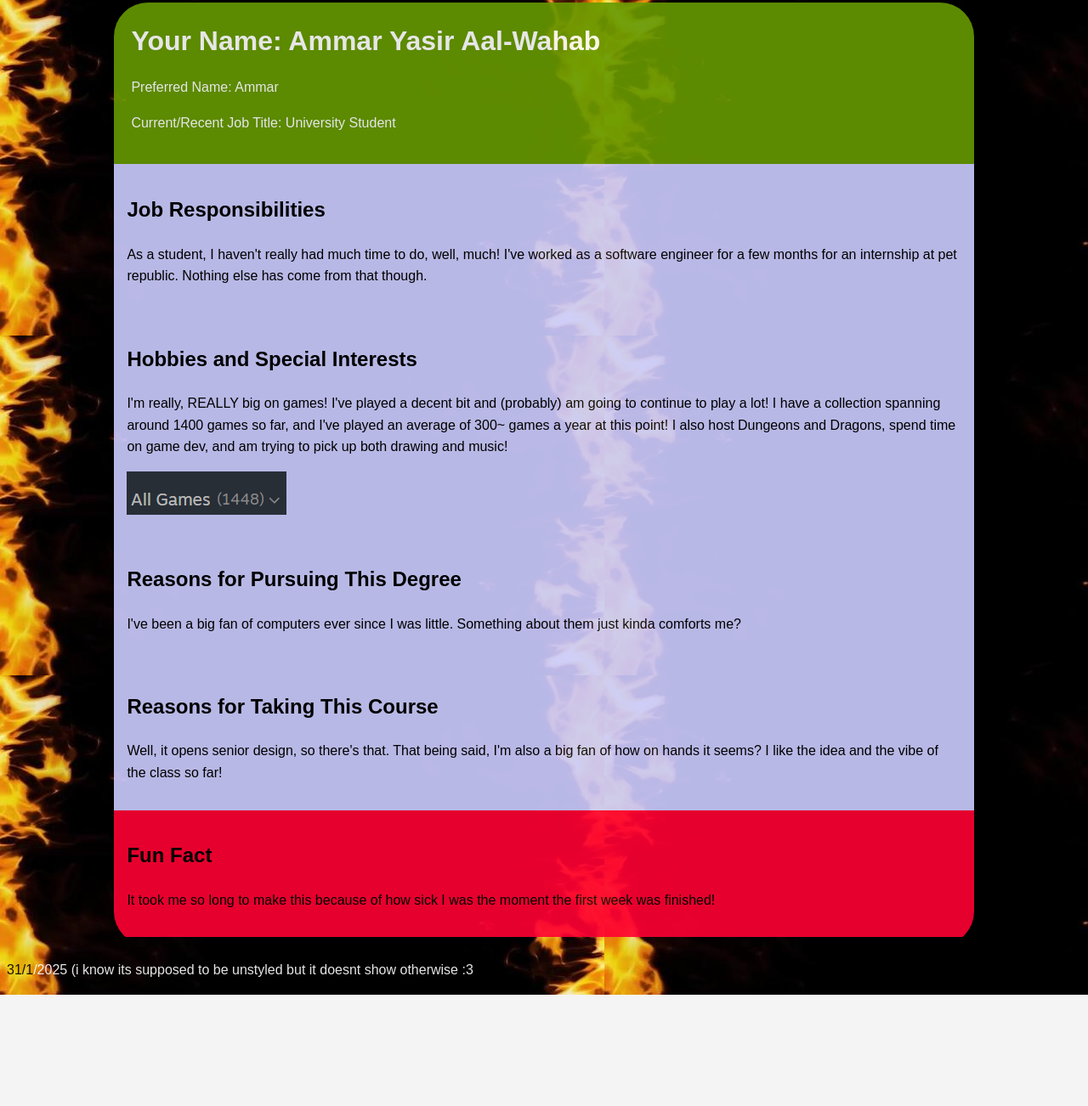
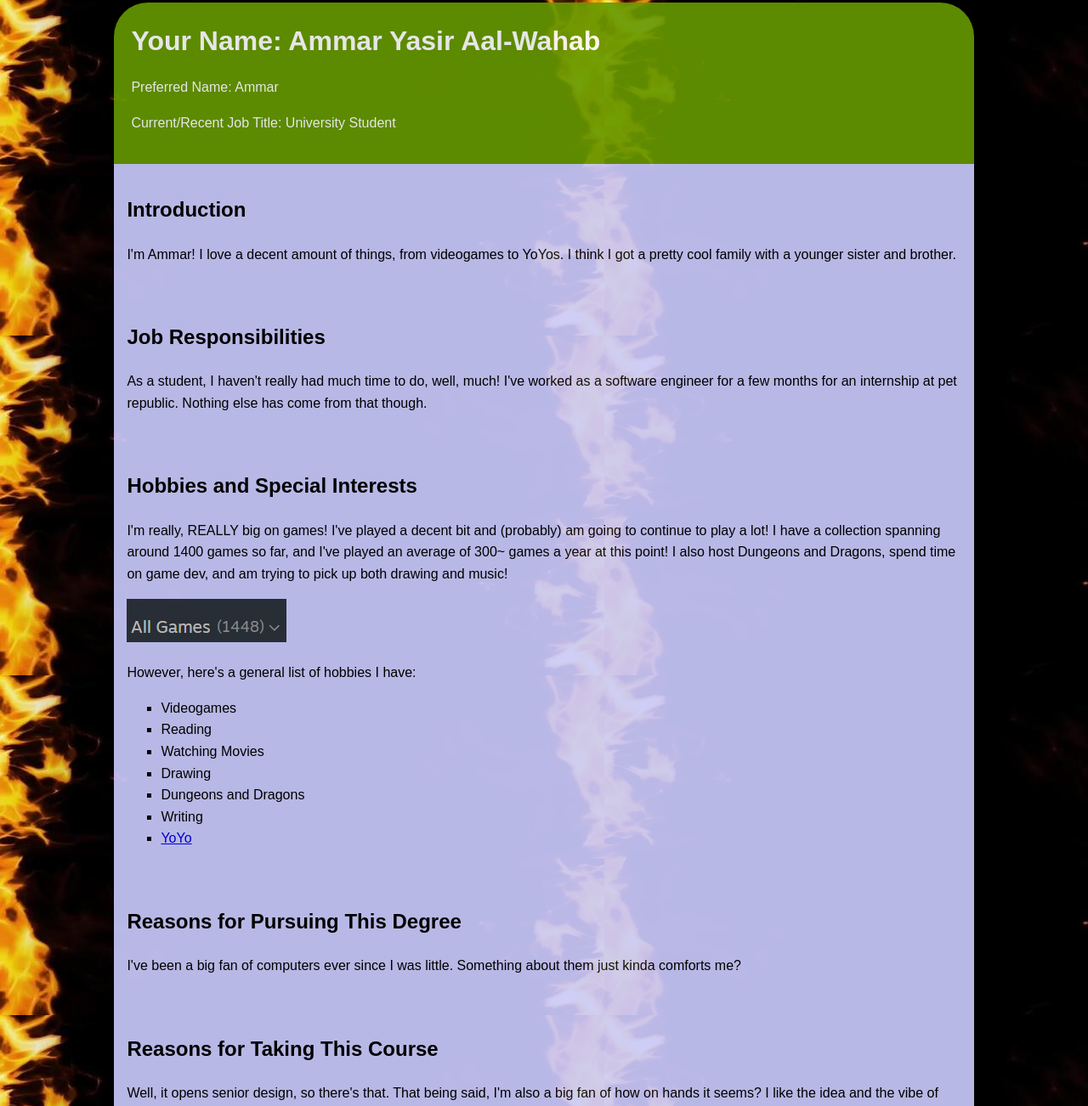
Before and after one commit to Ayamuu/Ayamuu.github.io, a plain HTML site: page index.html in a window 1280 px wide. Shown: the part 5-1307 px from the top of the page at 85% size. Before the commit the page ends 1176 px from the top, so only its background shows below. Drawn offline with Linux system fonts and the light colour scheme.

Commit message:
index.html

```diff
--- a/index.html
+++ b/index.html
@@ -25,7 +25,7 @@
         .main-info h1 {
             margin: 0;
         }
-        .hobbies, .career, .course {
+        .hobbies, .career, .course, .introduction {
             background: #CCCCFF;
             padding: 15px;
             margin-bottom: 0px;
@@ -52,6 +52,11 @@
             <p>Current/Recent Job Title: University Student</p>
         </header>
 
+        <section class="introduction">
+            <h2>Introduction</h2>
+            <p>I'm Ammar! I love a decent amount of things, from videogames to YoYos. I think I got a pretty cool family with a younger sister and brother.</p>
+        </section>
+
         <section class="career">
             <h2>Job Responsibilities</h2>
             <p>As a student, I haven't really had much time to do, well, much! I've worked as a software engineer for a few months for an internship at pet republic. Nothing else has come from that though.</p>
@@ -61,6 +66,16 @@
             <h2>Hobbies and Special Interests</h2>
             <p>I'm really, REALLY big on games! I've played a decent bit and (probably) am going to continue to play a lot! I have a collection spanning around 1400 games so far, and I've played an average of 300~ games a year at this point! I also host Dungeons and Dragons, spend time on game dev, and am trying to pick up both drawing and music!</p>
             <img src="games count.png" />
+            <p>However, here's a general list of hobbies I have:</p>
+            <ul style="list-style-type:square">
+                <li>Videogames</li>
+                <li>Reading</li>
+                <li>Watching Movies</li>
+                <li>Drawing</li>
+                <li>Dungeons and Dragons</li>
+                <li>Writing</li>
+                <li><a href="https://youtu.be/rhUF2g5Smwo">YoYo</a></li>
+              </ul>
         </section>
 
         <section class="career">
```
